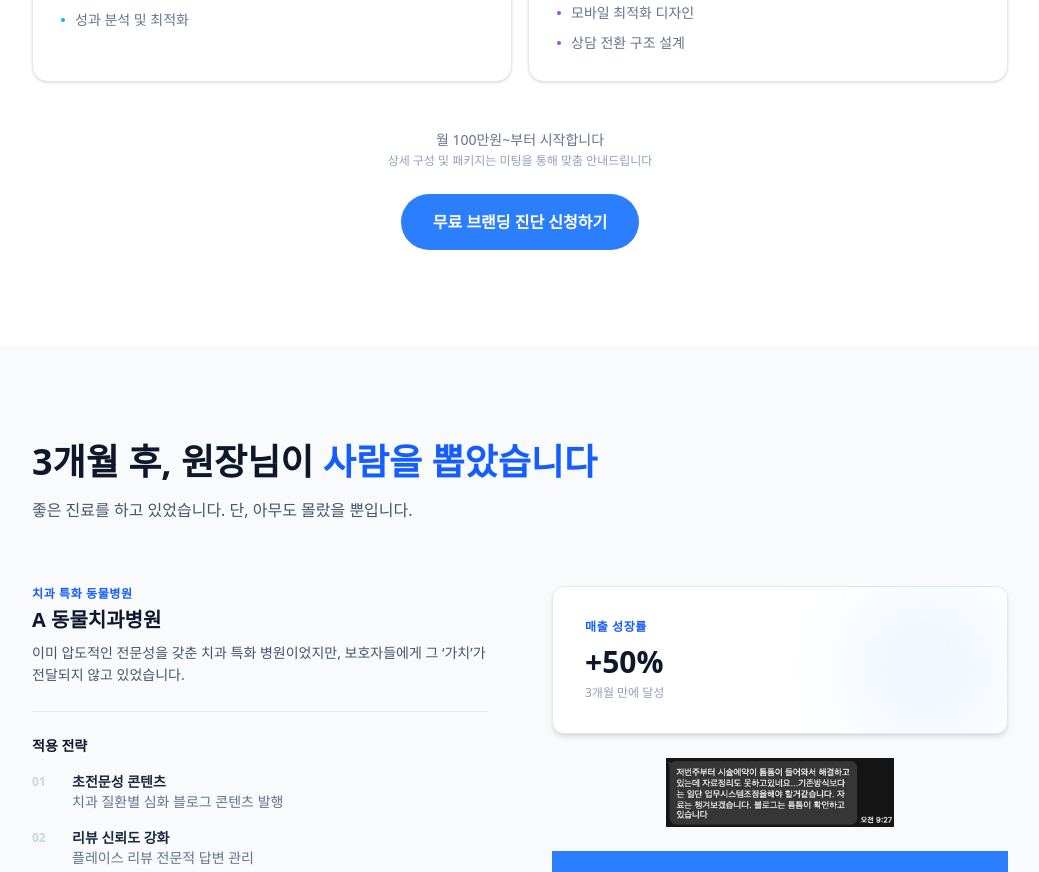
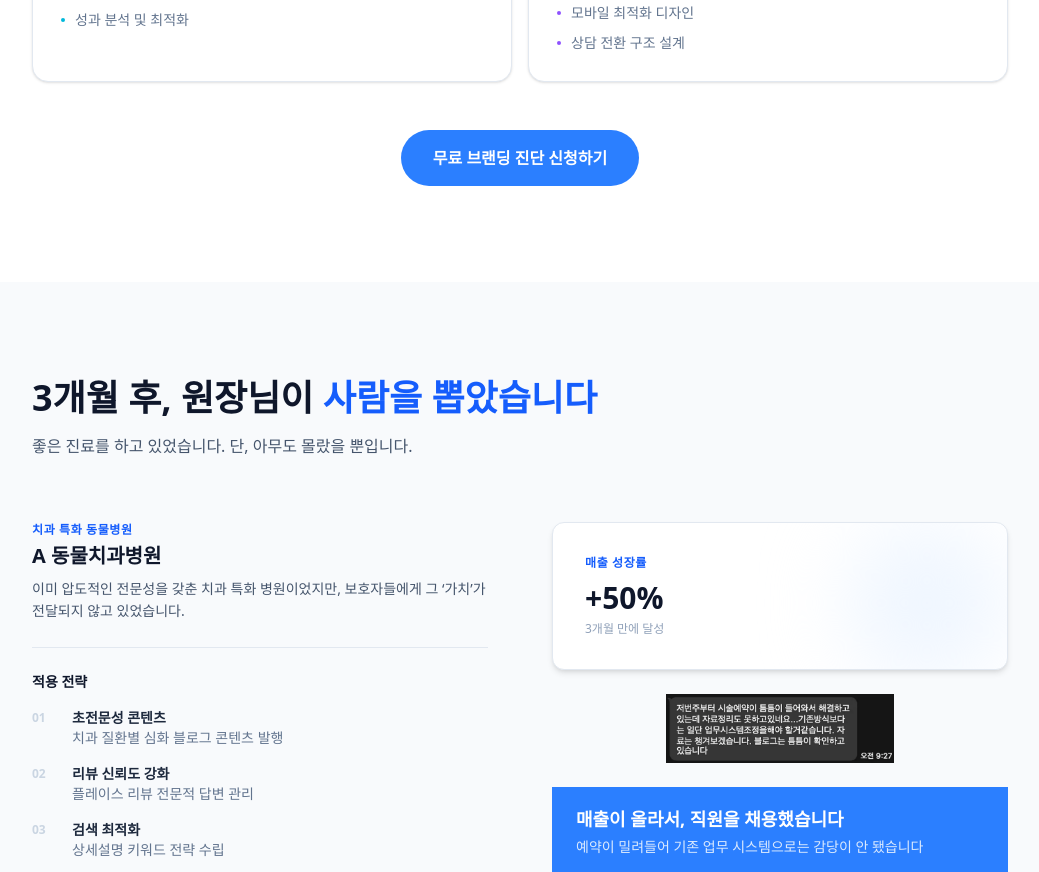
Before and after one commit to bamsth/saerounmarketing.com, a Next.js app: page / in a window 1280 px wide. Shown: the part 4020-4892 px from the top of the page, without its empty margins (120-1159 px from the left). Built offline with nearby package versions, Linux system fonts and the light colour scheme.

Commit message:
🔥 remove: Services 섹션 가격 안내 텍스트 제거

```diff
--- a/src/components/Services.tsx
+++ b/src/components/Services.tsx
@@ -80,11 +80,6 @@ export default function Services() {
 
         <FadeIn>
         <div className="text-center">
-          <p className="text-slate-500 text-sm mb-6">
-            월 100만원~부터 시작합니다
-            <br />
-            <span className="text-slate-400 text-xs">상세 구성 및 패키지는 미팅을 통해 맞춤 안내드립니다</span>
-          </p>
           <button
             onClick={scrollToContact}
             className="bg-blue-500 hover:bg-blue-400 text-white font-bold px-8 py-4 rounded-full text-base transition-all duration-200 hover:-translate-y-1 hover:shadow-lg hover:shadow-blue-500/30"
```
